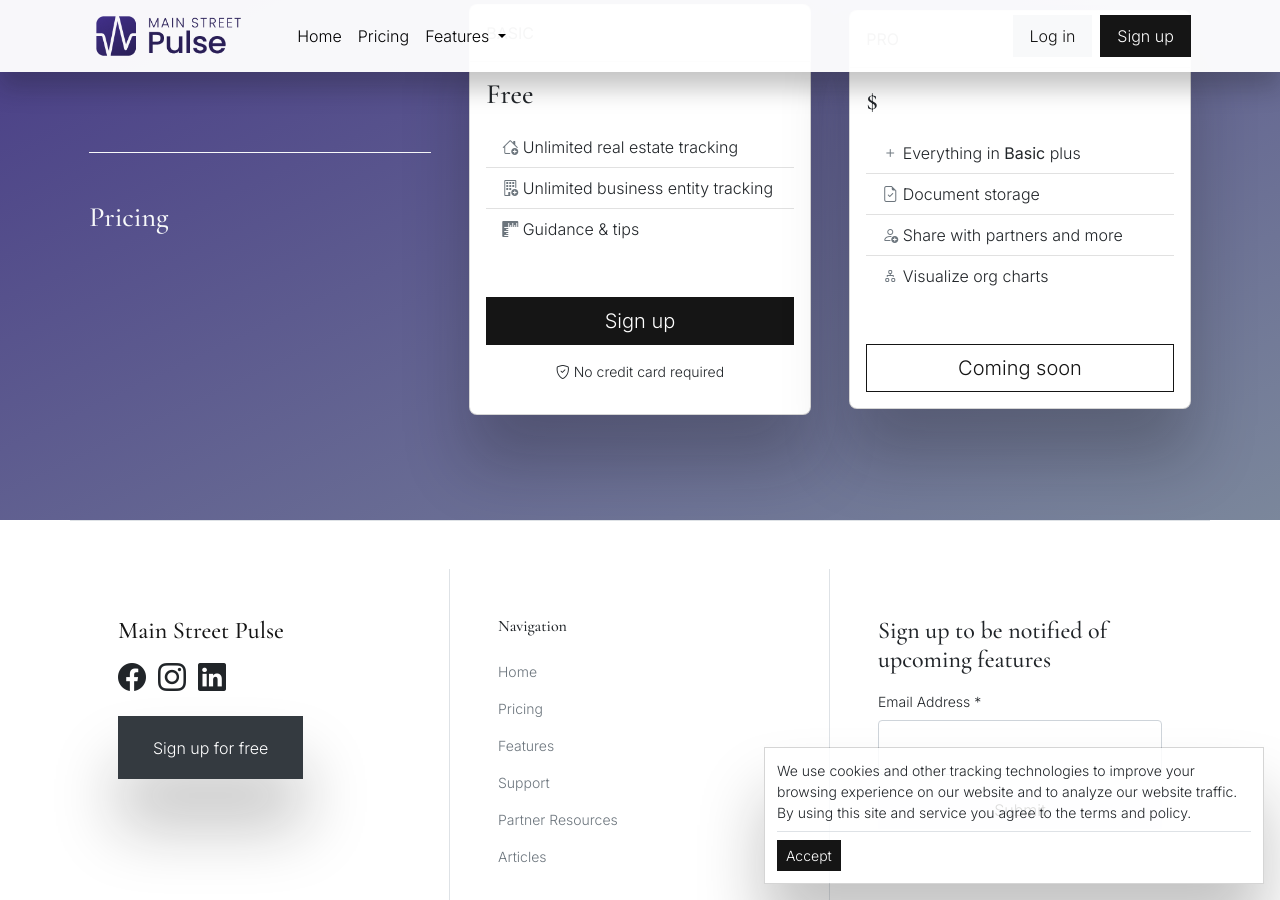
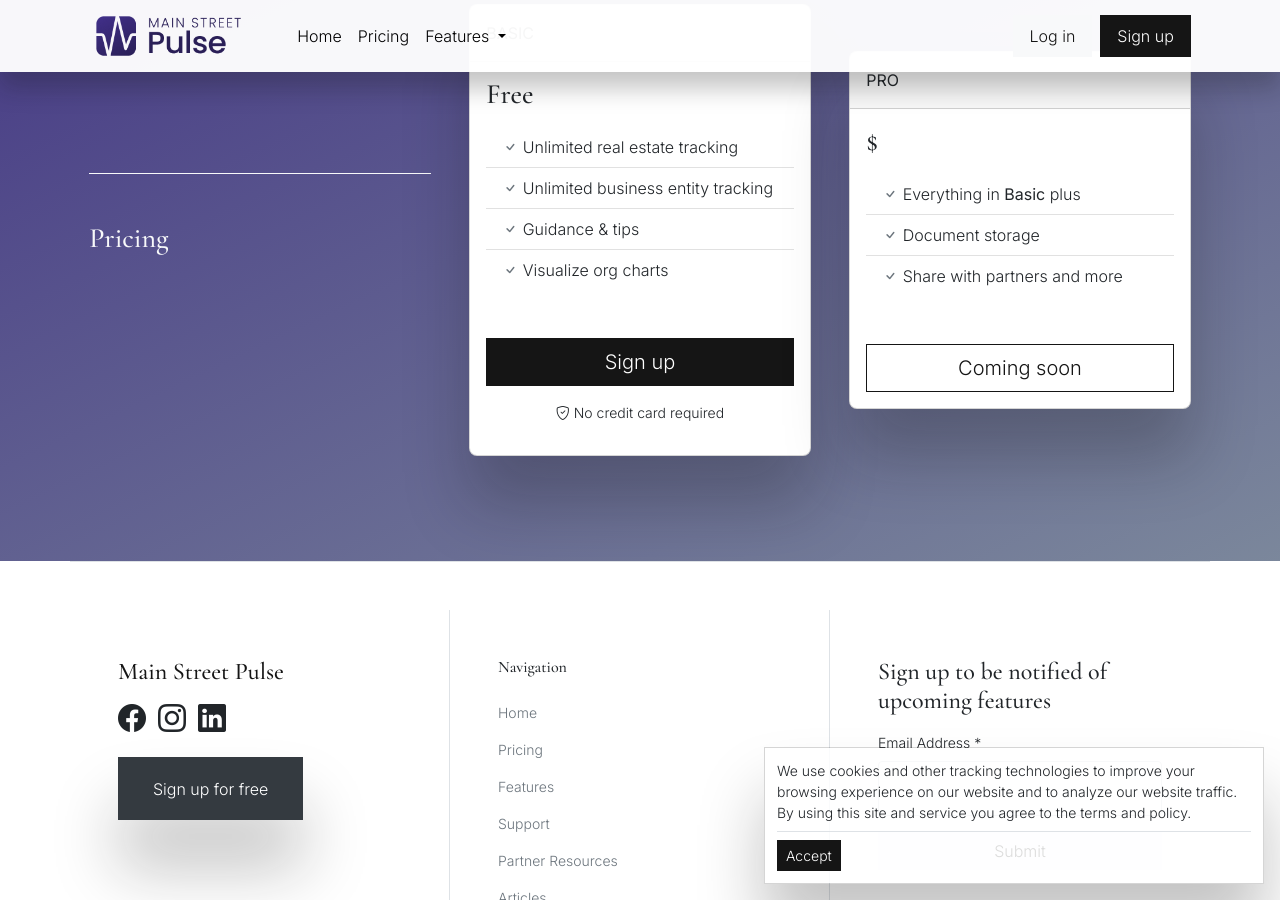
Before and after one commit to Main-Street-Pulse/marketing-site, a Jekyll site: the page built from index.html, in a window 1280 px wide and 900 px high, scrolled down 4662 px. Built offline with Jekyll 4.4.1, drawn with Linux system fonts in a browser that asks for light colours.

Commit message:
pricing changes

```diff
--- a/_includes/pricing.html
+++ b/_includes/pricing.html
@@ -12,9 +12,11 @@
           <div class="card-body">
             <h3 class="card-title pricing-card-title">Free</h3>
             <ul class="mt-3 mb-4 list-group list-group-flush">
-              <li class="list-group-item"><i class="bi bi-house-add text-secondary"></i> Unlimited real estate tracking</li>
-              <li class="list-group-item"><i class="bi bi-building-add text-secondary"></i> Unlimited business entity tracking</li>
-              <li class="list-group-item"><i class="bi bi-rulers text-secondary"></i> Guidance & tips</li>
+              <li class="list-group-item"><i class="bi bi-check text-secondary"></i> Unlimited real estate tracking</li>
+              <li class="list-group-item"><i class="bi bi-check text-secondary"></i> Unlimited business entity tracking</li>
+              <li class="list-group-item"><i class="bi bi-check text-secondary"></i> Guidance & tips</li>
+              <li class="list-group-item"><i class="bi bi-check text-secondary"></i> Visualize org charts</li>
+
             </ul>
             <br>
             <a href="https://app.mainstreetpulse.com/register" target="_blank" rel="nofollow" class="w-100 btn btn-lg btn-primary">Sign up</a>
@@ -30,10 +32,9 @@
           <div class="card-body">
             <h3 class="card-title pricing-card-title">$ <!-- <small class="text-muted fw-light">/mo</small>--></h3>
             <ul class="mt-3 mb-4 list-group list-group-flush">
-              <li class="list-group-item"><i class="bi bi-plus text-secondary"></i> Everything in <strong>Basic</strong> plus</li>
-              <li class="list-group-item"><i class="bi bi-file-earmark-check text-secondary"></i> Document storage</li>
-              <li class="list-group-item"><i class="bi bi-person-add text-secondary"></i> Share with partners and more</li>
-              <li class="list-group-item"><i class="bi bi-diagram-2 text-secondary"></i> Visualize org charts</li>
+              <li class="list-group-item"><i class="bi bi-check text-secondary"></i> Everything in <strong>Basic</strong> plus</li>
+              <li class="list-group-item"><i class="bi bi-check text-secondary"></i> Document storage</li>
+              <li class="list-group-item"><i class="bi bi-check text-secondary"></i> Share with partners and more</li>
             </ul>
               <br>
             <button type="button" class="w-100 btn btn-lg btn-outline-primary">Coming soon</button>
```
Also changed, not shown: 4 other files.
